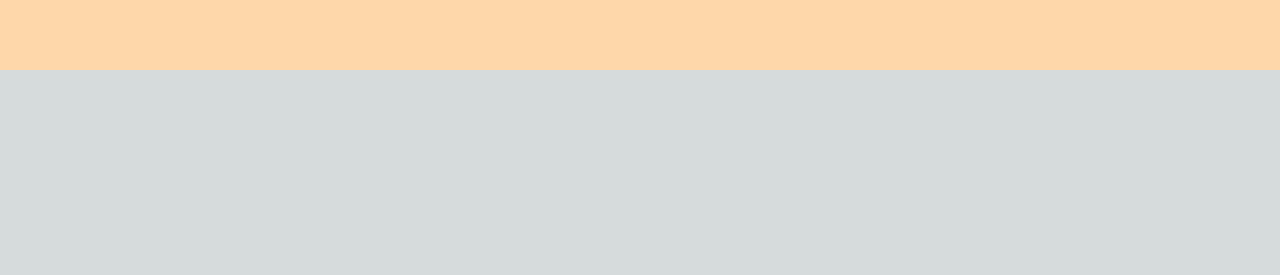
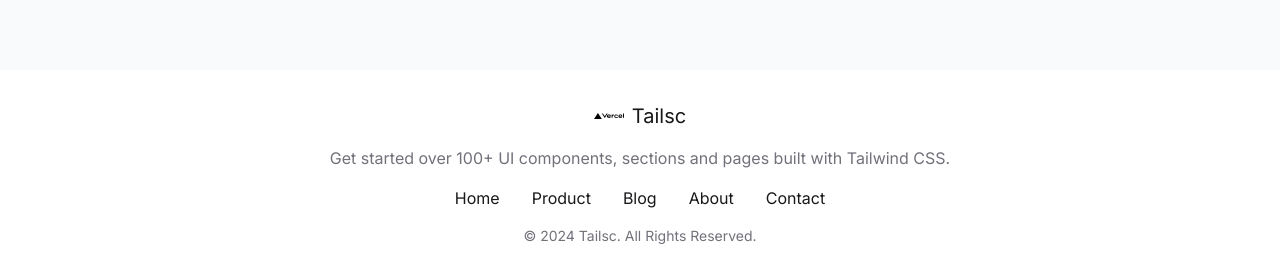
Before and after one commit to flapBird/ai-station, a Next.js app: page / in a window 1280 px wide. Shown: the part 2214-2489 px from the top of the page. Before the commit the page ends 2284 px from the top, so only its background shows below. Built offline with nearby package versions, Linux system fonts and the light colour scheme.

Commit message:
add footer

```diff
--- a/app/Main.tsx
+++ b/app/Main.tsx
@@ -4,7 +4,7 @@
 
 export default function Main() {
   return (
-    <main className="flex min-h-screen flex-col items-center justify-between bg-orange-200">
+    <main className="flex min-h-screen flex-col items-center justify-between bg-gray-50">
       {/* 这是页面主体部分 */}
       <div>
         {/* 主体:标题部分 */}
--- /dev/null
+++ b/app/footer.tsx
@@ -0,0 +1,24 @@
+export function Footer() {
+    return (
+        <footer className="bg-white text-zinc-900 py-8">
+            <div className="max-w-screen-xl mx-auto px-4 flex flex-col items-center gap-4">
+                <div>
+                    <div className="select-none flex items-center">
+                        <div className="mr-2">
+                            <img alt="Tailsc Logo" loading="lazy" width="30" height="30" decoding="async" data-nimg="1" style={{ color:"transparent"}} src="/vercel.svg"/></div>
+                        <div className="text-xl __className_3ac6c1">Tailsc</div>
+                    </div>
+                </div>
+                <p className="text-base text-center text-zinc-500 mx-auto max-w-2xl">Get started over 100+ UI components, sections and pages built with Tailwind CSS.</p>
+                <ul className="flex flex-1 min-w-0 justify-center items-center gap-8">
+                    <li><a className="text-zinc-900 hover:text-blue-500" href="#">Home</a></li>
+                    <li><a className="text-zinc-900 hover:text-blue-500" href="#">Product</a></li>
+                    <li><a className="text-zinc-900 hover:text-blue-500" href="#">Blog</a></li>
+                    <li><a className="text-zinc-900 hover:text-blue-500" href="#">About</a></li>
+                    <li><a className="text-zinc-900 hover:text-blue-500" href="#">Contact</a></li>
+                </ul>
+                <div className="text-sm text-zinc-500 text-center">© 2024 Tailsc. All Rights Reserved.</div>
+            </div>
+        </footer>
+    );
+}
--- a/app/head.tsx
+++ b/app/head.tsx
@@ -8,17 +8,18 @@
             <div className="select-none flex items-center">
               <div className="mr-2">
                 <img alt="Tailsc Logo" loading="lazy" width="30" height="30" decoding="async" data-nimg="1"
-                     // style="color:transparent" src="/logo.svg"
+                     style={{ color:"transparent" }} src="/next.svg"
                 />
                 </div>
-              <div className="text-xl __className_3ac6c1">Tailsc</div>
             </div>
           </div>
           <ul className="hidden md:flex flex-1 min-w-0 justify-center items-center gap-4">
             {/*<li><a className="text-zinc-500 font-normal data-[active=true]:text-blue-500 hover:text-blue-500" href="#" data-active="false">Home</a></li>*/}
           </ul>
           <div className="grow md:hidden"></div>
-          <div className="flex items-center gap-2"><button className="text-center px-2 h-8 text-sm text-zinc-900 hover:text-blue-500 active:scale-95 transition-all">Sign in</button><button className="text-center px-6 h-8 rounded-md bg-blue-500 hover:bg-blue-400 active:bg-blue-600 text-white text-sm active:scale-95 transition-all">Sign up</button></div>
+          <div className="flex items-center gap-2">
+            <button className="text-center px-2 h-8 text-sm text-zinc-900 hover:text-blue-500 active:scale-95 transition-all">Sign in</button>
+            <button className="text-center px-6 h-8 rounded-md bg-blue-500 hover:bg-blue-400 active:bg-blue-600 text-white text-sm active:scale-95 transition-all">Sign up</button></div>
         </div>
       </header>
   );
--- a/app/page.tsx
+++ b/app/page.tsx
@@ -1,14 +1,14 @@
 import Image from "next/image";
-import head from "./head"
-import main from "./Main";
 import Head from "./head";
 import Main from "./Main";
+import {Footer} from "@/app/footer";
 
 export default function Home() {
   return (
       <div>
-        <Head/>
-        <Main/>
+          <Head/>
+          <Main/>
+          <Footer/>
       </div>
 );
 }
```
Also changed, not shown: package.json (+5 -5 lines), 1 other file (tests, documents, lock files or other folders).
